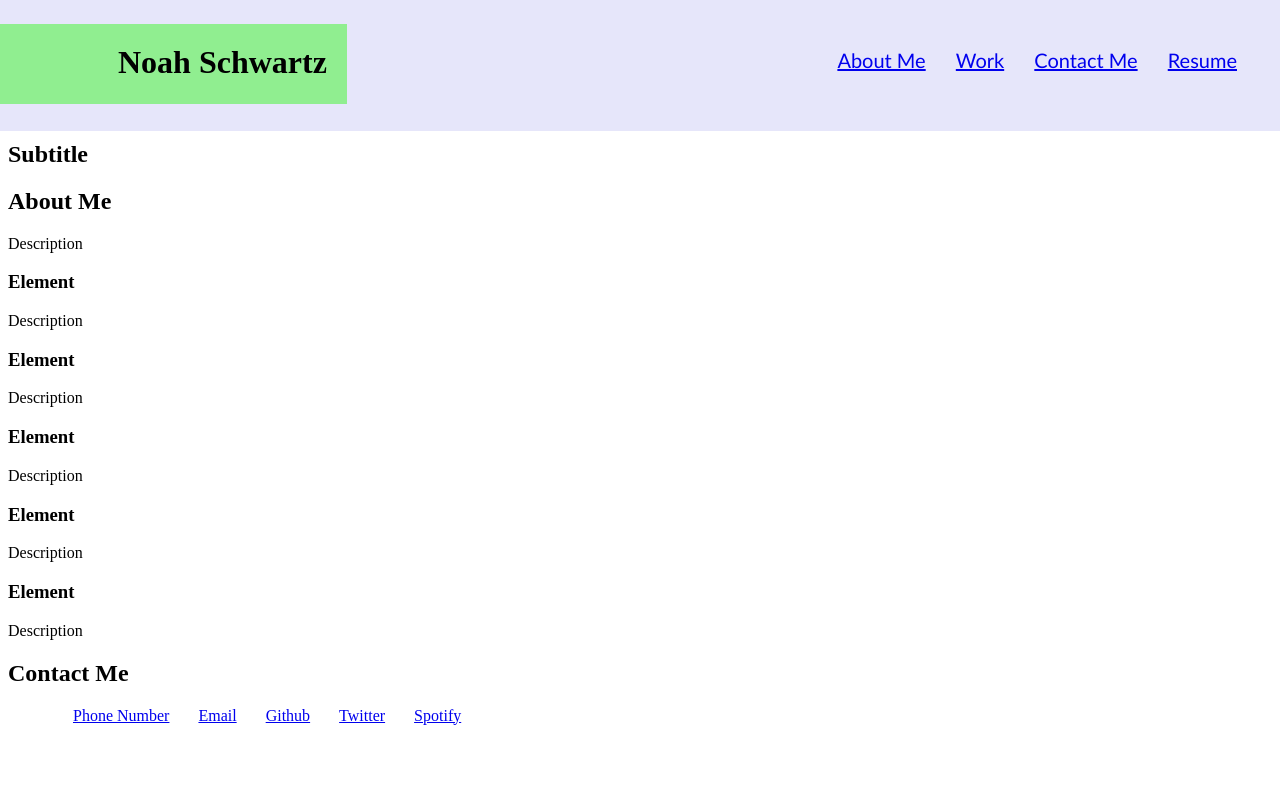
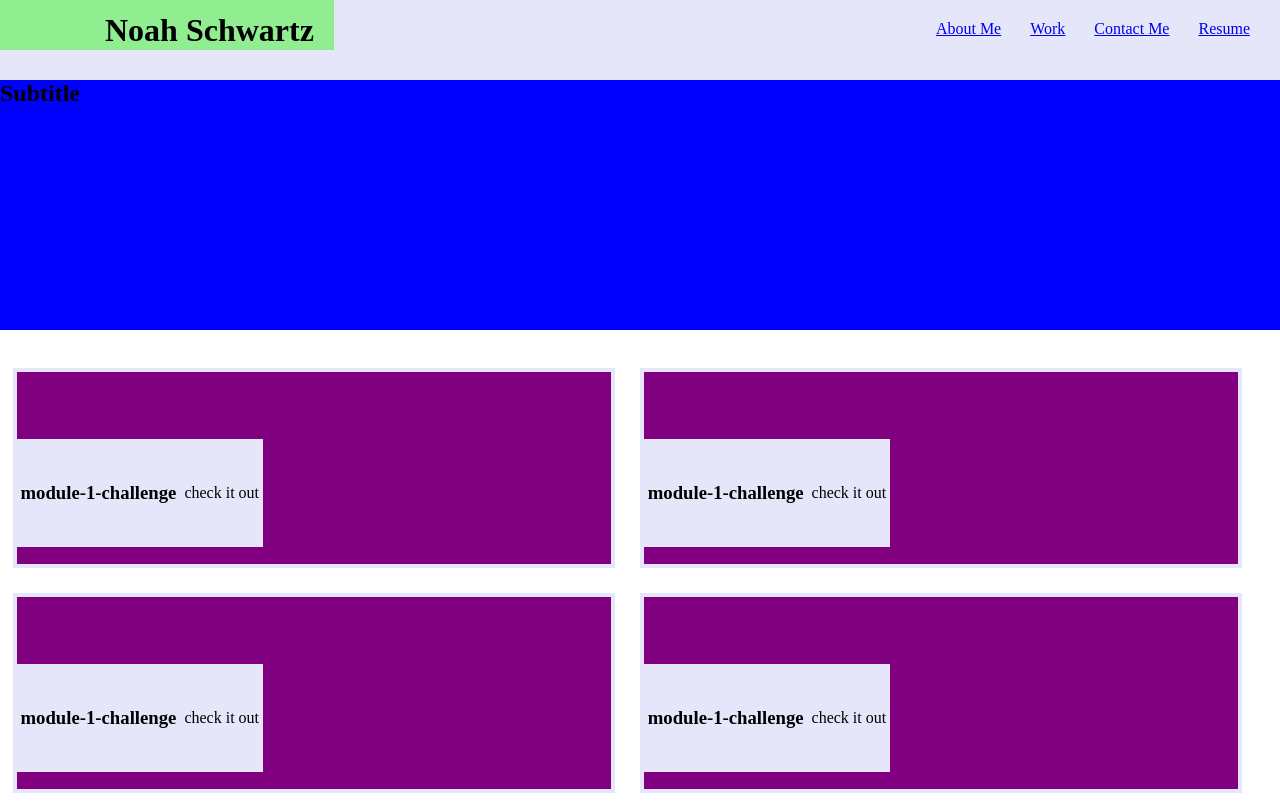
Before and after one commit to noah138/module-2-challenge, a plain HTML site: page index.html in a window 1280 px wide. Drawn offline with Linux system fonts and the light colour scheme.

Commit message:
Added CSS styling to header and background image and began styling for the main section.

```diff
--- a/index.html
+++ b/index.html
@@ -10,7 +10,7 @@
 <!-- header -->
 <body>
     <header class="header">
-        <h1>Noah Schwartz</h1>
+            <h1>Noah Schwartz</h1>
 <!-- navbar -->
         <nav>
             <ul>
@@ -33,37 +33,29 @@
     <div class="background-image">
         <h2>Subtitle</h2>
     </div>
-<!-- about me -->
-    <about-me class="about-me">
-        <h2>About Me</h2>
-        <p>Description</p>
-    </about-me>
-<!-- work -->
-    <work class="work">
-        <div class="work-description">
-            <h3>Element</h3>
-            <p>Description</p>
-        </div>
-        <div class="work-description">
-            <h3>Element</h3>
-            <p>Description</p>
-        </div>
-        <div class="work-description">
-            <h3>Element</h3>
-            <p>Description</p>
-        </div>
-        <div class="work-description">
-            <h3>Element</h3>
-            <p>Description</p>
-        </div>
-        <div class="work-description">
-            <h3>Element</h3>
-            <p>Description</p>
-        </div>
-    </work>
+<!--sidebar-->
+<!-- Main Section -->
+    <main>
+        <section>
+            <h3>module-1-challenge</h3>
+            <p>check it out</p>
+        </section>
+        <section>
+            <h3>module-1-challenge</h3>
+            <p>check it out</p>
+        </section>
+        <section>
+            <h3>module-1-challenge</h3>
+            <p>check it out</p>
+        </section>
+        <section>
+            <h3>module-1-challenge</h3>
+            <p>check it out</p>
+        </section>
+    </main>
 <!-- footer -->
-    <footer>
-        <h2>Contact Me</h2>
+<!-- <footer
+    <h2>Contact Me</h2>
         <nav>
             <ul>
                 <li>
@@ -83,6 +75,7 @@
                 </li>
             </ul>
         </nav>
-    </footer>
+</footer> -->
 </body>
+
 </html>
--- a/style.css
+++ b/style.css
@@ -1,8 +1,9 @@
 * {
+    margin: 0;
+    padding: 0;
     box-sizing: border-box;
 }
 
-/* colors */
 :root {
     --primary:lavender;
     --fill:lightgreen;
@@ -10,17 +11,15 @@
 }
 
 .header {
-    padding: 5px;
-    border: 20px;
+    height: 100px;
     background:var(--primary);
     margin: -10px;
 }
 
 h1 {
-    position: relative;
-    left: 20px;
-    height: 10vh;
-    text-indent: 100px;
+    text-indent: 120px;
+    height: 60px;
+    line-height: 40px;
     display: inline-block;
     margin-left: -25px;
     padding: 20px;
@@ -29,17 +28,44 @@ h1 {
 }
 
 .header nav {
-    padding-top: 25px;
+    padding-top: 30px;
     margin-right: 40px;
     float: right;
-    font-family: 'Gill Sans', 'Gill Sans MT', Calibri, 'Trebuchet MS', sans-serif;
-    font-size: 20px;
-
 }
 
-nav ul li {
+.header nav ul li {
     display: inline-block;
     margin-left: 25px;
     text-decoration: none;
-    top: 50%;
 }
+
+.background-image {
+    height: 250px;
+    width: 100%;
+    margin-bottom: 25px;
+    background-color:blue;
+}
+
+main {
+    min-height: 60vp;
+    margin-right: 2%;
+    display: flex;
+    flex-wrap: wrap;
+}
+
+section {
+    width: 48%;
+    border: 4px solid var(--primary);
+    height: 200px;
+    margin: 1%;
+    background-color: purple;
+}
+
+section h3, section p{
+    border: 4px solid var(--primary);
+    background-color: var(--primary);
+    line-height: 100px;
+    float:left;
+    position:relative;
+    top:35%;
+}
```
